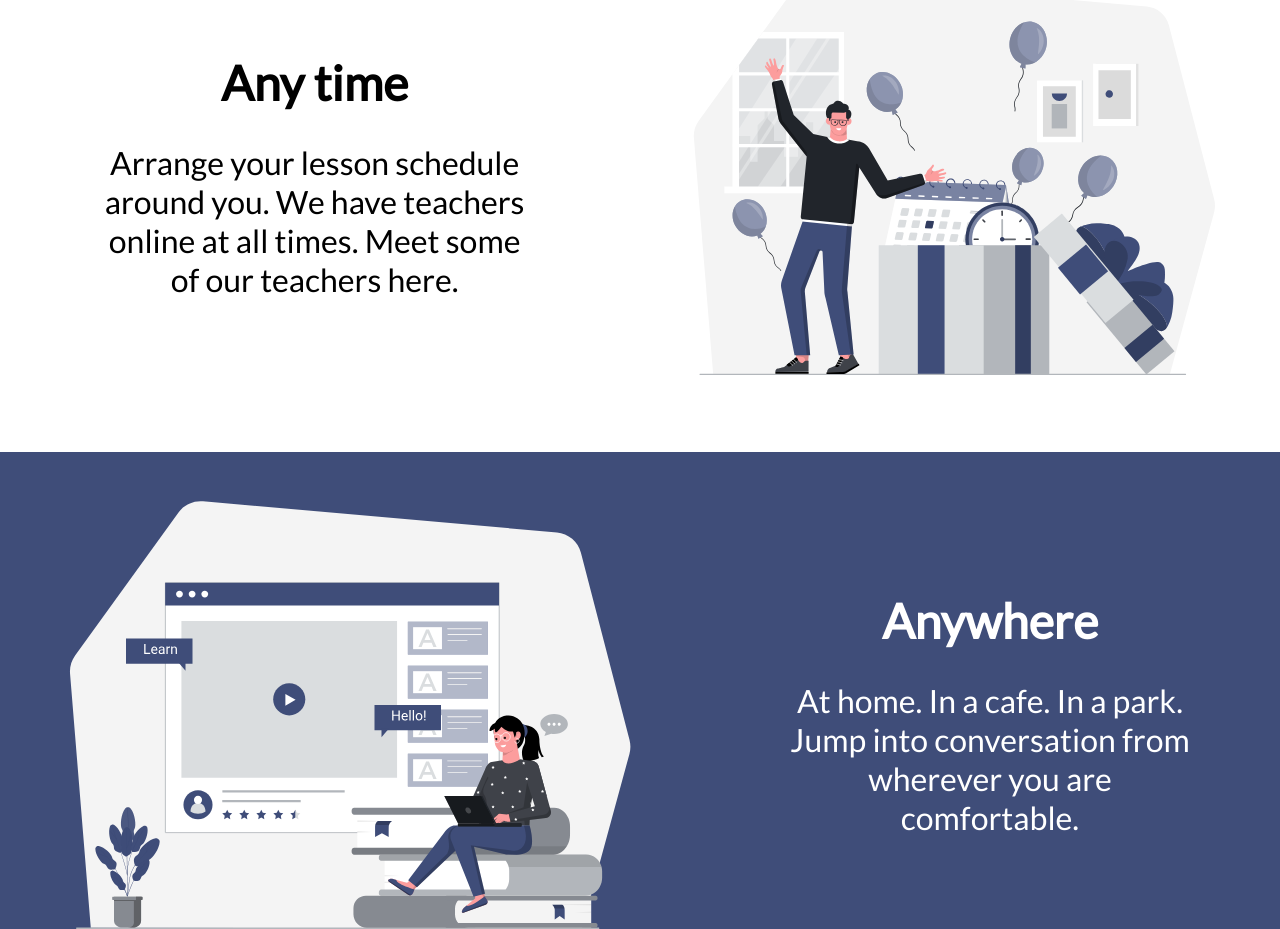
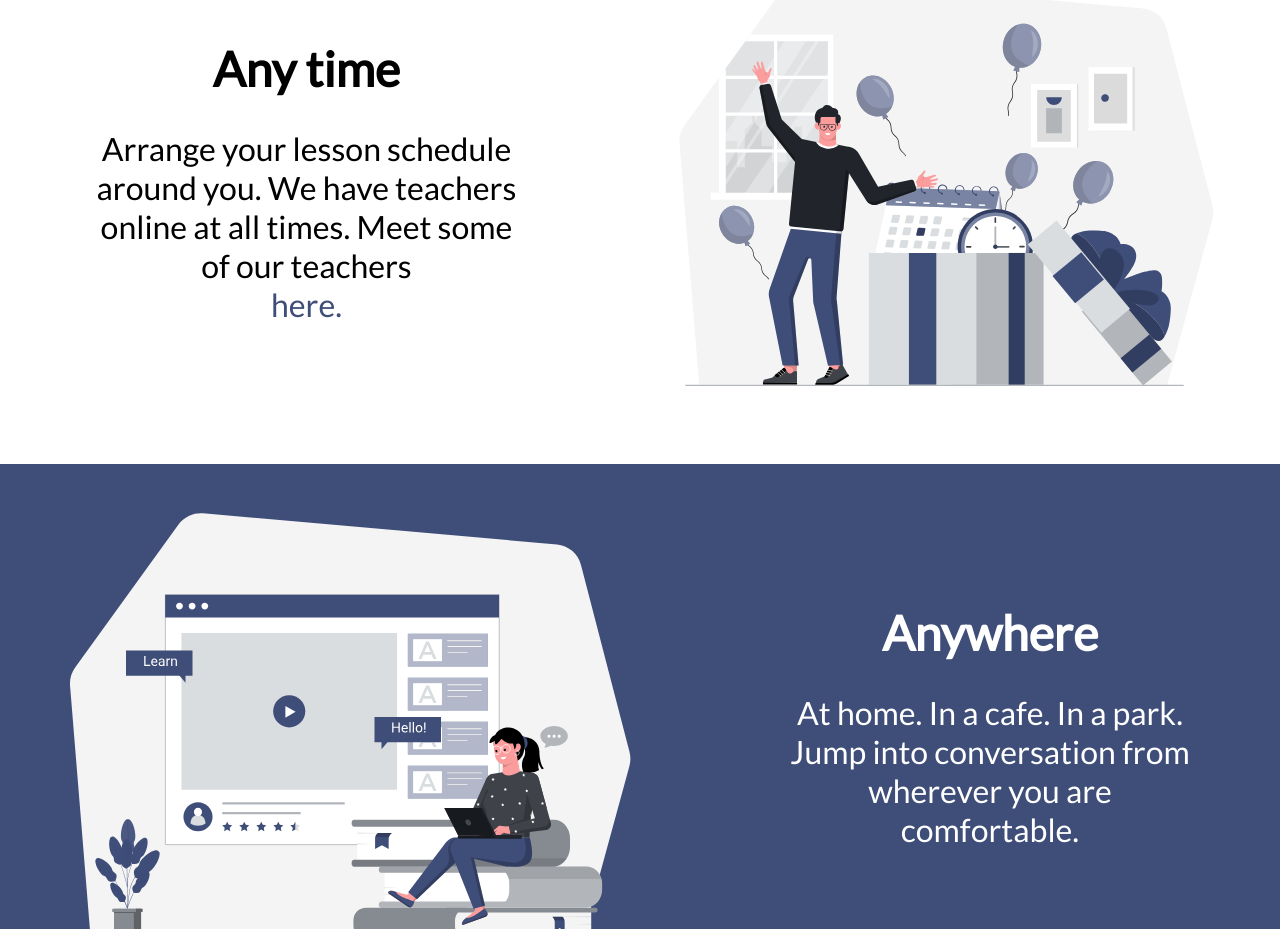
Before and after one commit to Thunderbolton/Online-English-School, a React (Create React App) app: page / in a window 1280 px wide. Shown: the part 1020-1949 px from the top of the page. Built offline with nearby package versions, Linux system fonts and the light colour scheme.

Commit message:
added link from Info section to teachers page

```diff
--- a/src/components/Info.js
+++ b/src/components/Info.js
@@ -1,3 +1,4 @@
+import { Link } from "react-router-dom";
 import anytime from "../img/anytime.svg"
 import anywhere from "../img/anywhere.svg"
 import anyway from "../img/anyway.gif"
@@ -8,7 +9,7 @@ const Info = () => {
             <section className="infoBox1">
                 <div className="infoBoxtext">
                     <h1>Any time</h1>
-                    <h3>Arrange your lesson schedule around you. We have teachers online at all times. Meet some of our teachers here. </h3>
+                    <h3>Arrange your lesson schedule around you. We have teachers online at all times. Meet some of our teachers {<Link to="/teachers"><p style={{color: '#3f4d79'}}>here.</p></Link>}</h3>
                 </div>
                 <img src={anytime} alt="A man standing with a calendar and a clock" />
             </section>
```
